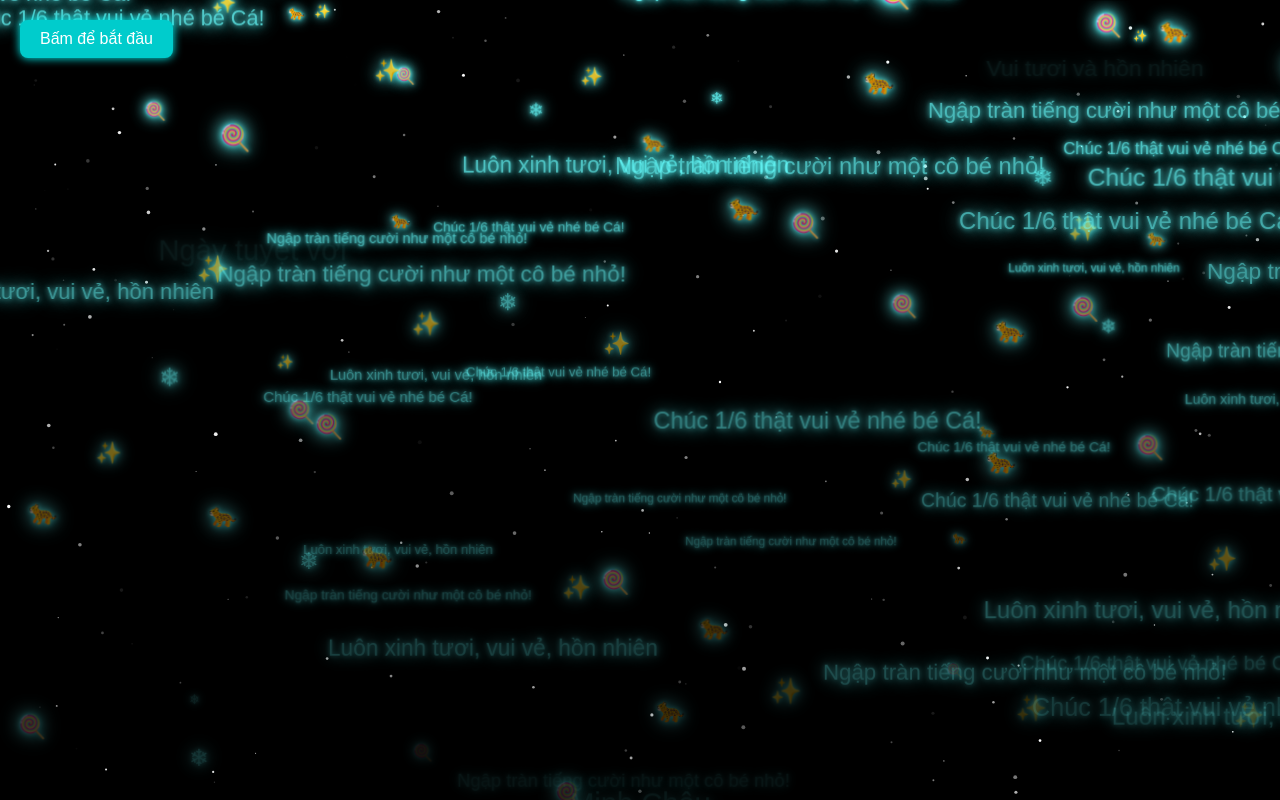
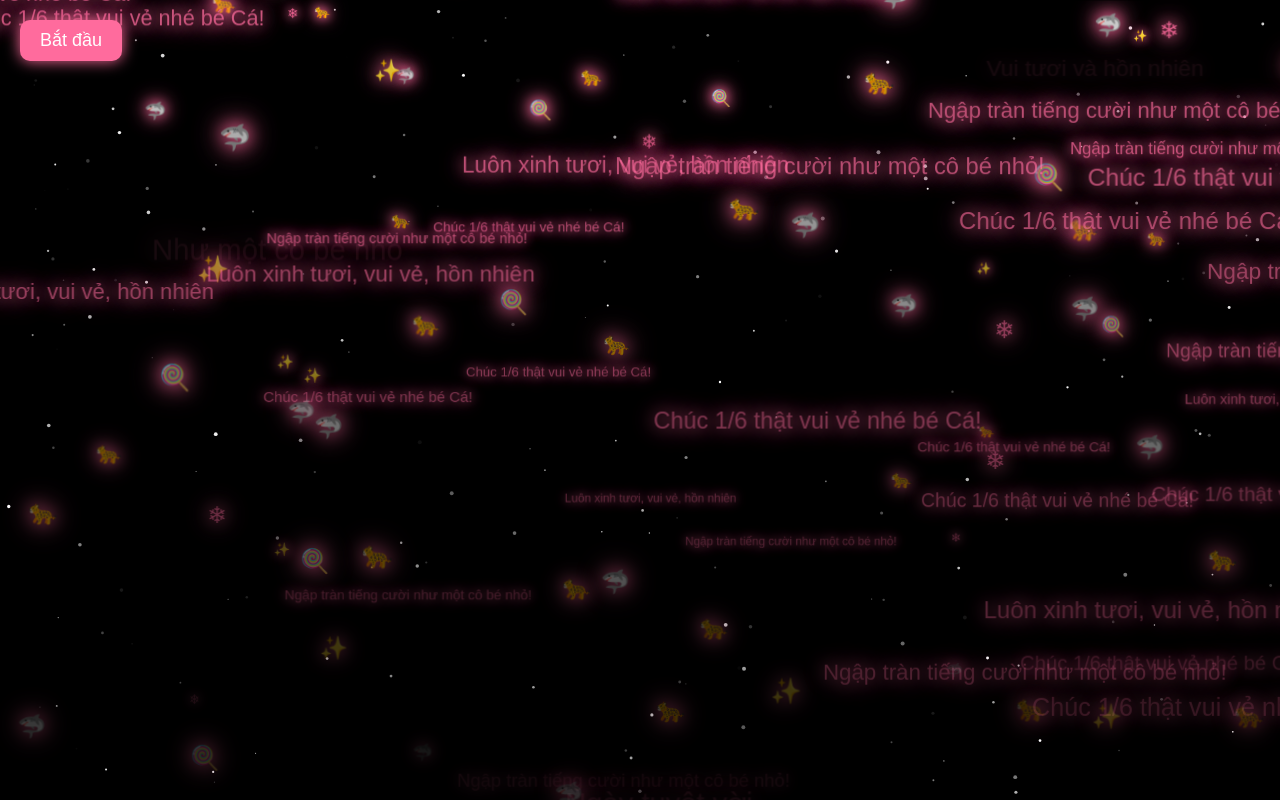
Before and after one commit to LQTuanVu/LQTuanVu.github.io, a plain HTML site: page index.html in a window 1280 px wide. Drawn offline with Linux system fonts and the light colour scheme.

Commit message:
Update index.html

```diff
--- a/index.html
+++ b/index.html
@@ -32,13 +32,13 @@
 
     .falling-text {
       position: absolute;
-      color: #66ffff;
+      color: #ff6b9d;
       white-space: nowrap;
       text-shadow:
-        0 0 5px #66ffff,
-        0 0 15px #66ffff,
-        0 0 25px #66ffff,
-        2px 2px 8px rgba(0, 255, 255, 0.3);
+        0 0 15px #ff6b9d,
+        0 0 25px #ff6b9d,
+        0 0 35px #ff6b9d,
+        2px 2px 6px rgba(0,0,0,0.9);
       will-change: transform, opacity;
       pointer-events: none;
       z-index: 2;
@@ -47,45 +47,44 @@
 
     .floating-message {
       position: absolute;
-      color: #66ffff;
+      color: #ff6b9d;
       font-size: 20px;
       pointer-events: none;
       opacity: 0.2;
       transition: opacity 1.5s ease, transform 1.5s ease;
       text-shadow:
-        0 0 5px #66ffff,
-        0 0 15px #66ffff,
-        0 0 25px #66ffff,
-        2px 2px 8px rgba(0, 255, 255, 0.3);
+        0 0 15px #ff6b9d,
+        0 0 25px #ff6b9d,
+        0 0 35px #ff6b9d,
+        2px 2px 6px rgba(0,0,0,0.9);
       z-index: 0;
       transform-style: preserve-3d;
     }
 
-    #start-music {
-      position: absolute;
+    #start-btn {
+      position: fixed;
       top: 20px;
       left: 20px;
       z-index: 9999;
       padding: 10px 20px;
-      font-size: 16px;
-      background-color: #00cccc;
+      font-size: 18px;
+      background-color: #ff6b9d;
       border: none;
-      border-radius: 8px;
+      border-radius: 10px;
       color: white;
       cursor: pointer;
-      box-shadow: 0 0 10px #00ffff;
+      box-shadow: 0 0 15px #ff6b9d;
     }
   </style>
 </head>
 <body>
 
-<button id="start-music">Bấm để bắt đầu</button>
-
+<button id="start-btn">Bắt đầu</button>
 <canvas id="galaxy"></canvas>
 <div class="wrapper" id="wrapper3D"></div>
 
-<audio id="bg-music" autoplay loop>
-  <source src="hs.mp3" type="audio/mpeg">
+<audio id="bg-music" loop>
+  <source src="anh_nang_cua_anh.mp3" type="audio/mpeg">
   Trình duyệt của bạn không hỗ trợ phát âm thanh.
 </audio>
 
@@ -129,7 +128,7 @@
     "Chúc 1/6 thật vui vẻ nhé bé Cá!",
     "Ngập tràn tiếng cười như một cô bé nhỏ!",
     "Luôn xinh tươi, vui vẻ, hồn nhiên",
-    "✨", "🐆", "❄", "🍭"
+    "✨", "🐆", "❄", "🍭","🦈"
   ];
 
   const wrapper = document.getElementById('wrapper3D');
@@ -229,7 +228,7 @@
 <script>
   const floatingMessages = [
     'Vui tươi và hồn nhiên', 'Ngập tràn tiếng cười',
-    'Luôn xinh tươi', 'Như một cô bé nhỏ', 'Ngày tuyệt vời', 'Minh Châu'
+    'Luôn xinh tươi', 'Như một cô bé nhỏ', 'Ngày tuyệt vời'
   ];
 
   function showFloatingMessages() {
@@ -247,7 +246,7 @@
       msg.style.top = `${y}px`;
       msg.style.transform = `translateZ(${z}px)`;
 
-      document.getElementById('wrapper3D').appendChild(msg);
+      wrapper.appendChild(msg);
 
       setTimeout(() => {
         msg.style.opacity = 0;
@@ -264,10 +263,17 @@
 </script>
 
 <script>
-  document.getElementById('start-music').addEventListener('click', () => {
-    const music = document.getElementById('bg-music');
-    music.play().catch(err => console.warn('Không thể phát nhạc:', err));
-    document.getElementById('start-music').remove();
+  const music = document.getElementById('bg-music');
+  const startBtn = document.getElementById('start-btn');
+
+  startBtn.addEventListener('click', () => {
+    music.muted = false;
+    music.play().then(() => {
+      startBtn.remove(); // Ẩn nút sau khi phát nhạc
+    }).catch(err => {
+      alert("Trình duyệt chặn phát nhạc tự động. Vui lòng kiểm tra cài đặt.");
+      console.warn("Không thể phát nhạc:", err);
+    });
   });
 </script>
 
```
